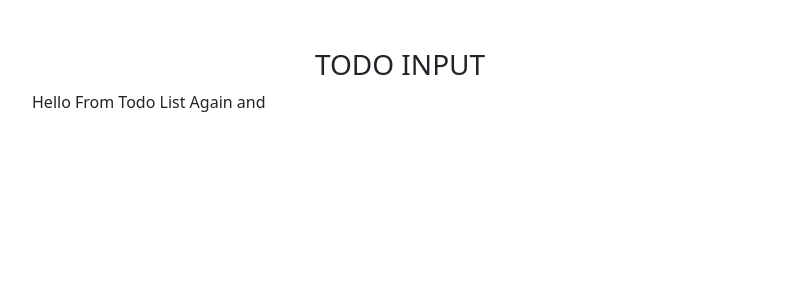
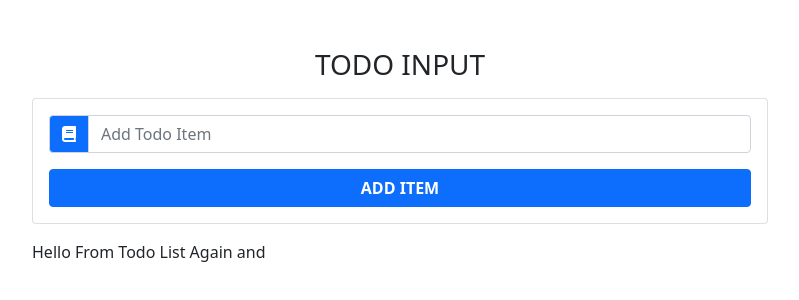
Before and after one commit to HumbleAssassin/react-todo-list, a React (Create React App) app: page / in a window 1280 px wide. Shown: the top 300 px of the page, without its empty margins (240-1039 px from the left). Built offline with nearby package versions, Linux system fonts and the light colour scheme.

Commit message:
input component added

```diff
--- a/public/index.html
+++ b/public/index.html
@@ -23,7 +23,16 @@
       Unlike "/favicon.ico" or "favicon.ico", "%PUBLIC_URL%/favicon.ico" will
       work correctly both with client-side routing and a non-root public URL.
       Learn how to configure a non-root public URL by running `npm run build`.
+
     -->
+      <!-- Font Awesome Improt -->
+      <link
+         rel="stylesheet"
+         href="https://cdnjs.cloudflare.com/ajax/libs/font-awesome/5.15.4/css/all.min.css"
+         integrity="sha512-1ycn6IcaQQ40/MKBW2W4Rhis/DbILU74C1vSrLJxCq57o941Ym01SwNsOMqvEBFlcgUa6xLiPY/NS5R+E6ztJQ=="
+         crossorigin="anonymous"
+         referrerpolicy="no-referrer"
+      />
       <title>React App</title>
    </head>
    <body>
--- a/src/components/TodoInput.js
+++ b/src/components/TodoInput.js
@@ -2,6 +2,31 @@ import React, { Component } from "react"
 
 export default class TodoInput extends Component {
    render() {
-      return <div></div>
+      const { item, handleChange, handleSubmit, editItem } = this.props
+      return (
+         <div className="card card-body my-3">
+            <form onSubmit={handleSubmit}>
+               <div className="input-group">
+                  <div className="input-group-text bg-primary text-white">
+                     <span className="fas fa-book"></span>
+                  </div>
+                  <input
+                     type="text"
+                     className="form-control text-capitalize"
+                     placeholder="add todo item"
+                     value={item}
+                     onChange={handleChange}
+                  />
+               </div>
+               <div className="d-grid mt-3">
+                  <button
+                     type="submit"
+                     className="btn btn-primary text-uppercase fw-bold">
+                     add item
+                  </button>
+               </div>
+            </form>
+         </div>
+      )
    }
 }
```
Lines whose indentation alone changed are shown as unchanged.
